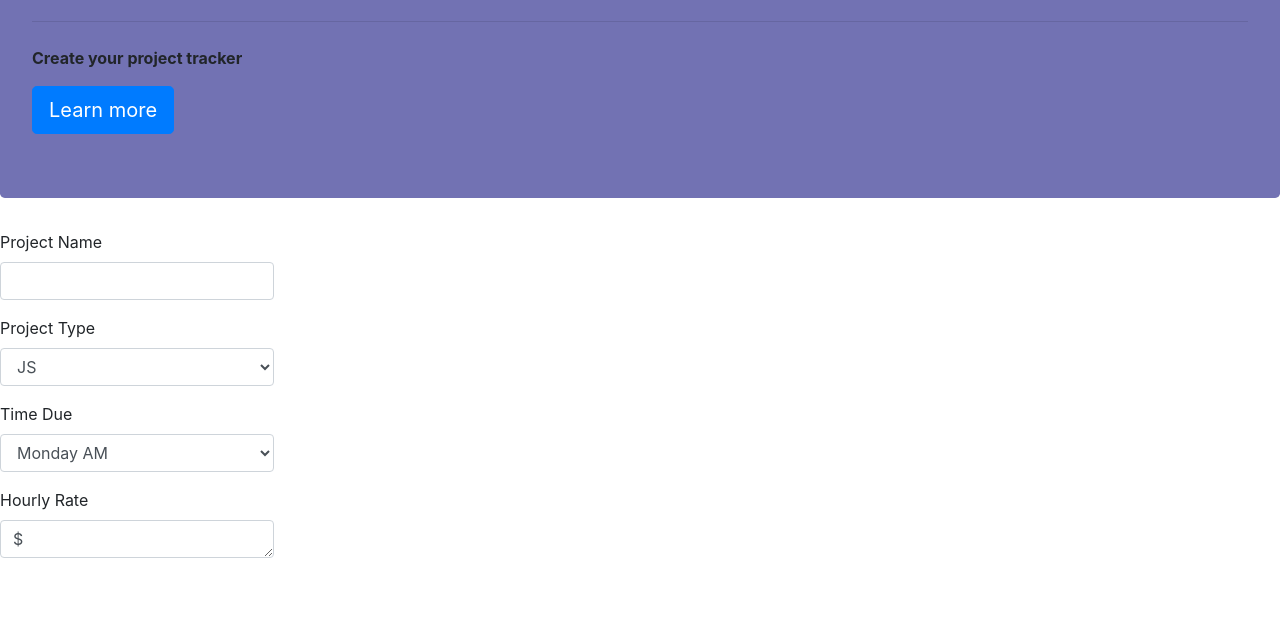
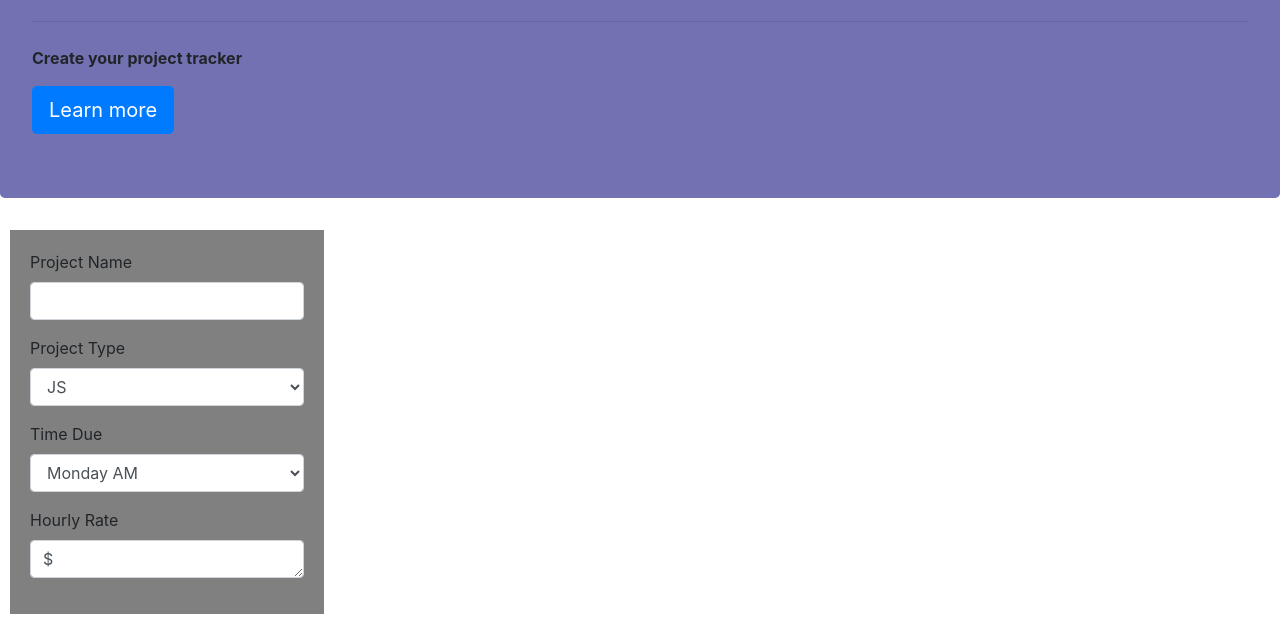
Before and after one commit to alexdelrey/mini_project_unit5, a plain HTML site: page index.html in a window 1280 px wide. Shown: the part 172-800 px from the top of the page. Drawn offline with nearby package versions, Linux system fonts and the light colour scheme.

Commit message:
Made form nice

```diff
--- a/script.js
+++ b/script.js
@@ -1,2 +1,5 @@
 var time = moment().format("hh:mm:ss");
 $("#4a").text(time);
+
+
+// Construct in jquery then append to add to the dropdowns
--- a/style.css
+++ b/style.css
@@ -8,4 +8,7 @@
 .form {
     float: left;
     width: ;
+    background-color: gray;
+    margin-left: 10px;
+    padding: 20px;
 }
```
